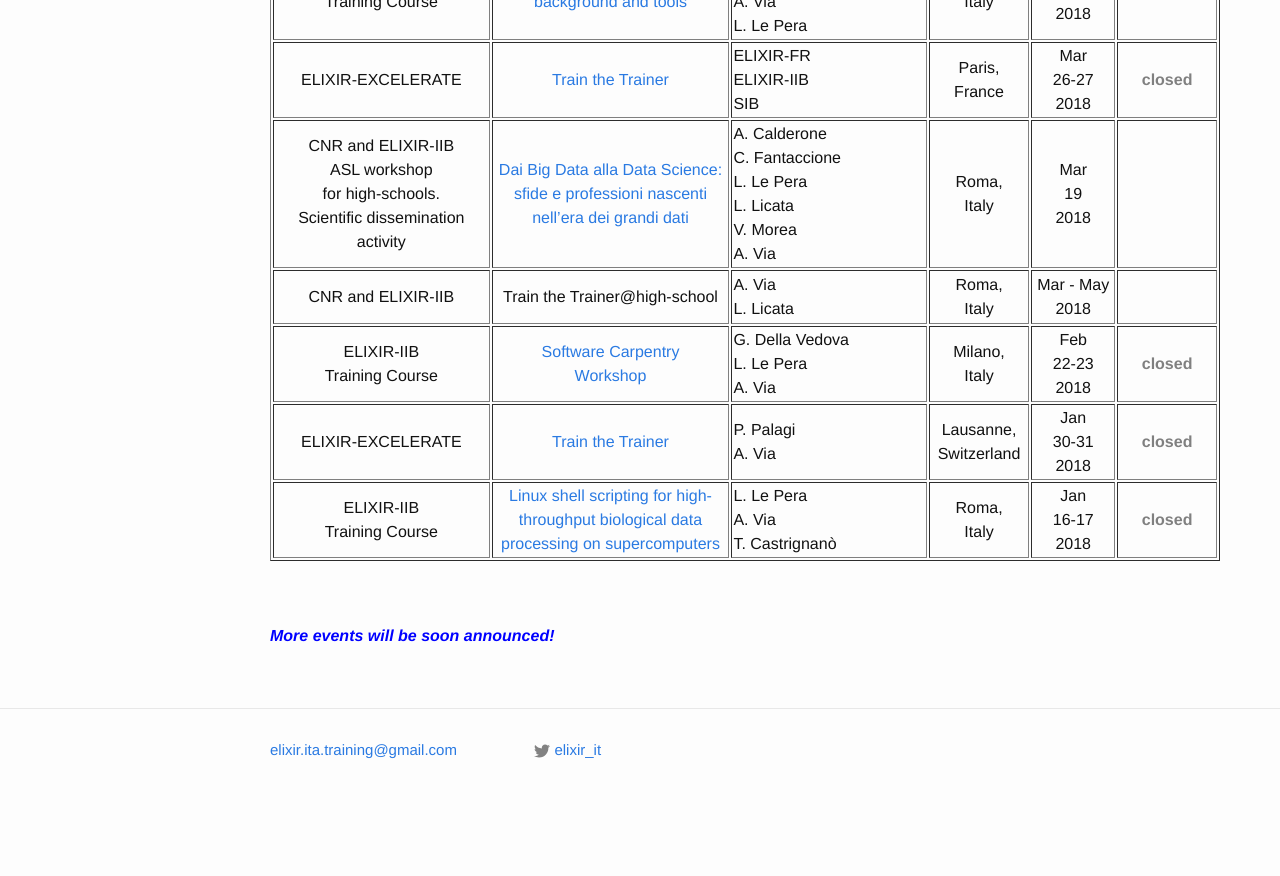
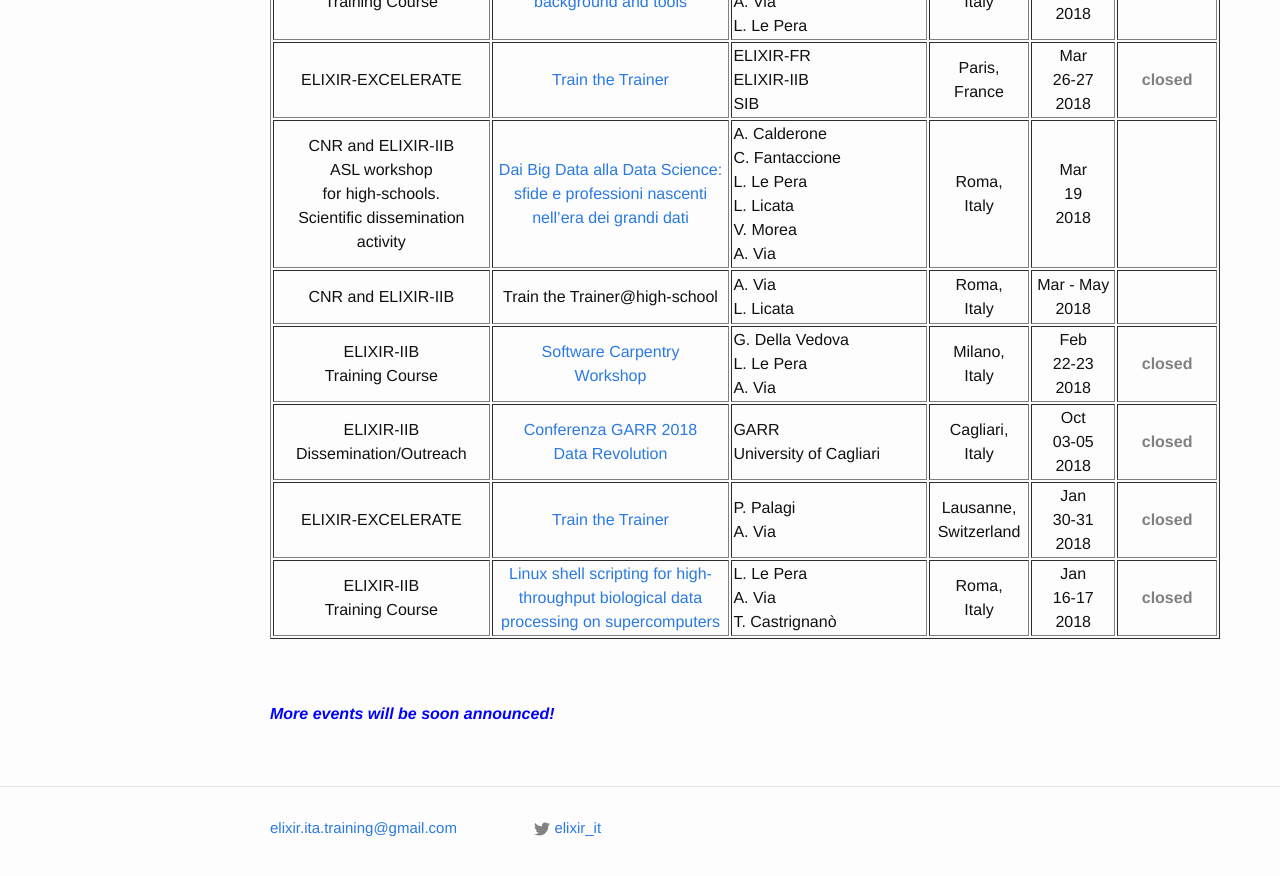
Before and after one commit to ELIXIR-IIB-training/website, a Jekyll site: the page built from _pages/01-all_events.md, in a window 1280 px wide and 900 px high, scrolled down 3020 px. Shown: the top 876 px of the window. Built offline with Jekyll 4.4.1, drawn with Linux system fonts in a browser that asks for light colours; before the commit the page ends 3842 px from its top, so only the background shows below that.

Commit message:
Add GARR Conference 2018

```diff
--- a/_pages/01-all_events.md
+++ b/_pages/01-all_events.md
@@ -296,6 +296,15 @@ permalink: /all_events_2018_2019/
    <td height="50" align="center"><font color="grey"><b>closed</b></font></td>
 </tr>
 <tr>
+<td height="50" align="center">ELIXIR-IIB<br>Dissemination/Outreach</td>
+   <td height="50" width="220" align="center"><a href="https://www.eventi.garr.it/it/conf18/home">Conferenza GARR 2018<br>Data Revolution</a></td>
+   <td height="50" width="150">GARR<br>University of Cagliari</td>
+   <!-- <td height="50" width="150"></td> -->
+   <td height="50" align="center">Cagliari,<br>Italy</td>
+   <td height="50" width="75" align="center">Oct<br>03-05<br>2018</td>
+   <td height="50" align="center"><font color="grey"><b>closed</b></font></td>
+</tr>
+<tr>
 	<td height="50" align="center">ELIXIR-EXCELERATE</td>
    <td height="50" width="220" align="center"><a href="https://elixir-iib-training.github.io/website/2018/01/30/train-the-trainer-lausanne.html">Train the Trainer</a></td>
    <td height="50" width="150">P. Palagi<br>A. Via</td>
```
